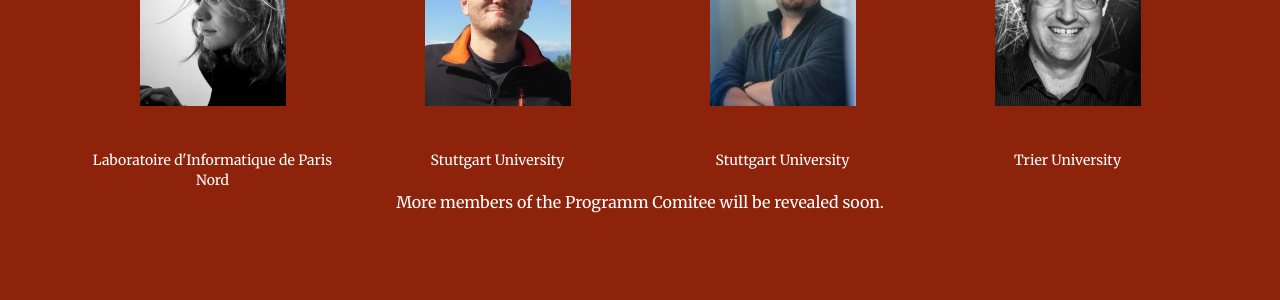
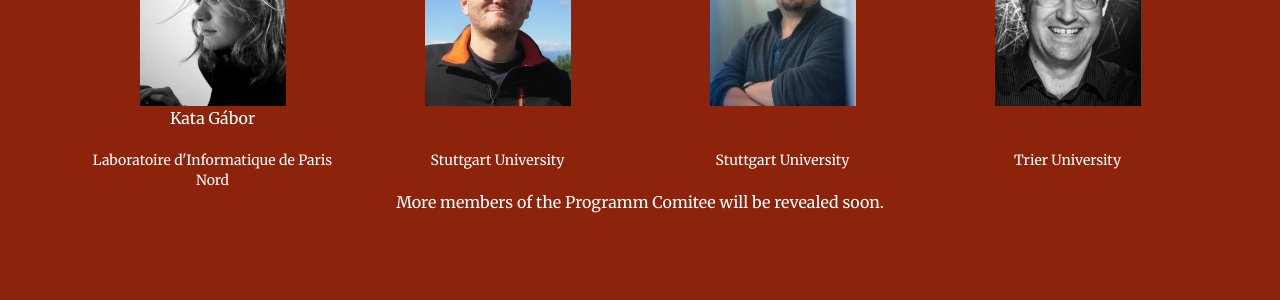
Before and after one commit to cophi-wue/ecml19.hummel.github.io, a Jekyll site: the page built from index.html, in a window 1280 px wide and 900 px high, scrolled down 4005 px. Shown: the part 150-450 px from the top of the window. Built offline with Jekyll 4.4.1, drawn with Linux system fonts in a browser that asks for light colours.

Commit message:
Update comitee.html

```diff
--- a/_includes/comitee.html
+++ b/_includes/comitee.html
@@ -9,7 +9,7 @@
 		<div class="row">
                 	<div class="col-lg-3 text-center">
                    	<img src="./../img/kata.jpg" alt="" height="189" width="146">
-			<p style="color:white;"><a href="https://lipn.univ-paris13.fr/~gabor/">Kata Gábor</a></p>
+			<p><a href="https://lipn.univ-paris13.fr/~gabor/" style="color:white;">Kata Gábor</a></p>
 					Laboratoire d'Informatique de Paris Nord<br>
                 	</div>
                 	<div class="col-lg-3 text-center">
```
